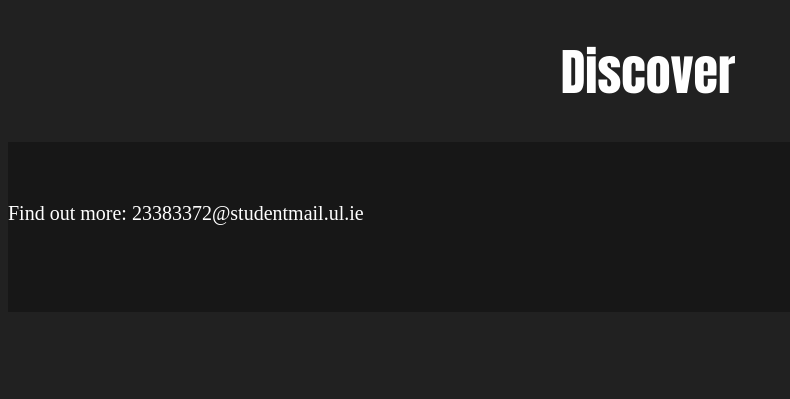
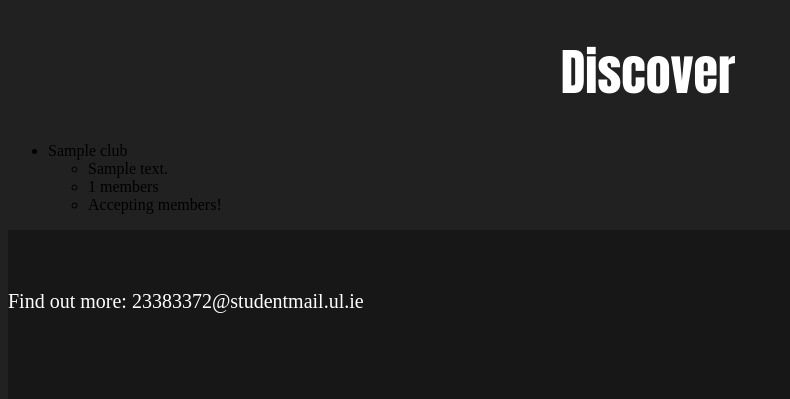
Before and after one commit to Fred-Sheppard/ClubMini, a Django app: page /discover/ in a window 1280 px wide. Shown: the part 98-497 px from the top of the page, without its empty margins (0-790 px from the left). Run offline with Django 5.2, Linux system fonts and the light colour scheme; tables that the repository leaves empty hold one stand-in row (values such as "Sample post").

Commit message:
Populate discover view

````diff
--- a/app/templates/discover.html
+++ b/app/templates/discover.html
@@ -1,5 +1,23 @@
-{%extends 'base.html'%}
-{%block content%}
-<h1> Discover </h1>
-{%endblock%}
-```
+{% extends 'base.html' %}
+{% block content %}
+    <h1> Discover </h1>
+    <ul>
+        {% for club in clubs %}
+            <li>
+                {{ club.name }}
+                <ul>
+                    <li>{{ club.description }}</li>
+                    <li>{{ club.members.count }} members</li>
+                    <li>
+                        {% if club.accepting_members %}
+                            Accepting members!
+                        {% else %}
+                            Currently closed to new members
+                        {% endif %}
+                    </li>
+
+                </ul>
+            </li>
+        {% endfor %}
+    </ul>
+{% endblock %}
--- a/app/urls.py
+++ b/app/urls.py
@@ -8,7 +8,7 @@ urlpatterns = [
     path("accounts/login/", views.login_view, name='login'),
     path("discover/", views.discover, name='discover'),
     path("create_event/", views.create_event, name='create_event'),
-    path("promt_club/", views.prompt_club, name='promt_club'),
+    path("prompt_club/", views.prompt_club, name='prompt_club'),
     path("create_club/", views.create_club, name='create_club'),
     path("student_dashboard/", views.student_dashboard, name='student_dashboard'),
     path("requests/", views.requests, name='requests'),
--- a/app/views.py
+++ b/app/views.py
@@ -11,30 +11,9 @@ def index(request):
     return render(request, "index.html")
 
 
-def login_view(request):
-    if request.method == 'POST':
-        form = LoginForm(request.POST)
-        if form.is_valid():
-            username = form.cleaned_data['username']
-            password = form.cleaned_data['password']
-            user = authenticate(request, username=username, password=password)
-            if user is not None:
-                login(request, user)
-                if user.role is not None:
-                    # admin_dashboard, student_dashboard etc
-                    dashboard = str(user.role).lower() + '_dashboard'
-                else:
-                    dashboard = ''
-                return redirect(dashboard)
-            else:
-                pass
-    else:
-        form = LoginForm()
-    return render(request, 'login.html', {'form': form})
-
-
 def discover(request):
-    return render(request, "discover.html")
+    clubs = Clubs.objects.all()
+    return render(request, "discover.html", {'clubs': clubs})
 
 
 def create_event(request):
@@ -61,20 +40,35 @@ def view_event(request):
     return render(request, "view_event.html")
 
 
-# @login_required
+def login_view(request):
+    if request.method != 'POST':
+        form = LoginForm()
+    else:
+        form = LoginForm(request.POST)
+        if form.is_valid():
+            username = form.cleaned_data['username']
+            password = form.cleaned_data['password']
+            user = authenticate(request, username=username, password=password)
+            if user is None:
+                pass
+            login(request, user)
+            if user.role is not None:
+                # admin_dashboard, student_dashboard etc
+                dashboard = str(user.role).lower() + '_dashboard'
+            else:
+                dashboard = ''
+            return redirect(dashboard)
+    return render(request, 'login.html', {'form': form})
+
+
+@login_required
 def student_dashboard(request):
-    # if request.user.role_id != Roles.objects.get(name='Student').role_id:
-    #     raise PermissionError(f"You don't have permission to access this view\nYour role: {request.user.role}")
-
     if request.user.role != Roles.objects.get(name='Student'):
         raise PermissionError(f"You don't have permission to access this view\nYour role: {request.user.role}")
 
     today = timezone.now()
     clubs = Users.objects.get(name=request.user.name).members.all()
-    events = []
-    for club in clubs:
-        events += Events.objects.filter(club=club).filter(event_time__gt=today).order_by('event_time')
-    events = events[:3]
+    events = Events.objects.filter(club__in=clubs).filter(event_time__gt=today).order_by('event_time')[:3]
     return render(request, 'student_dashboard.html', {'events': events, 'clubs': clubs})
 
 
````
Also changed, not shown: app/templates/test.html (deleted, +0 -11 lines).
